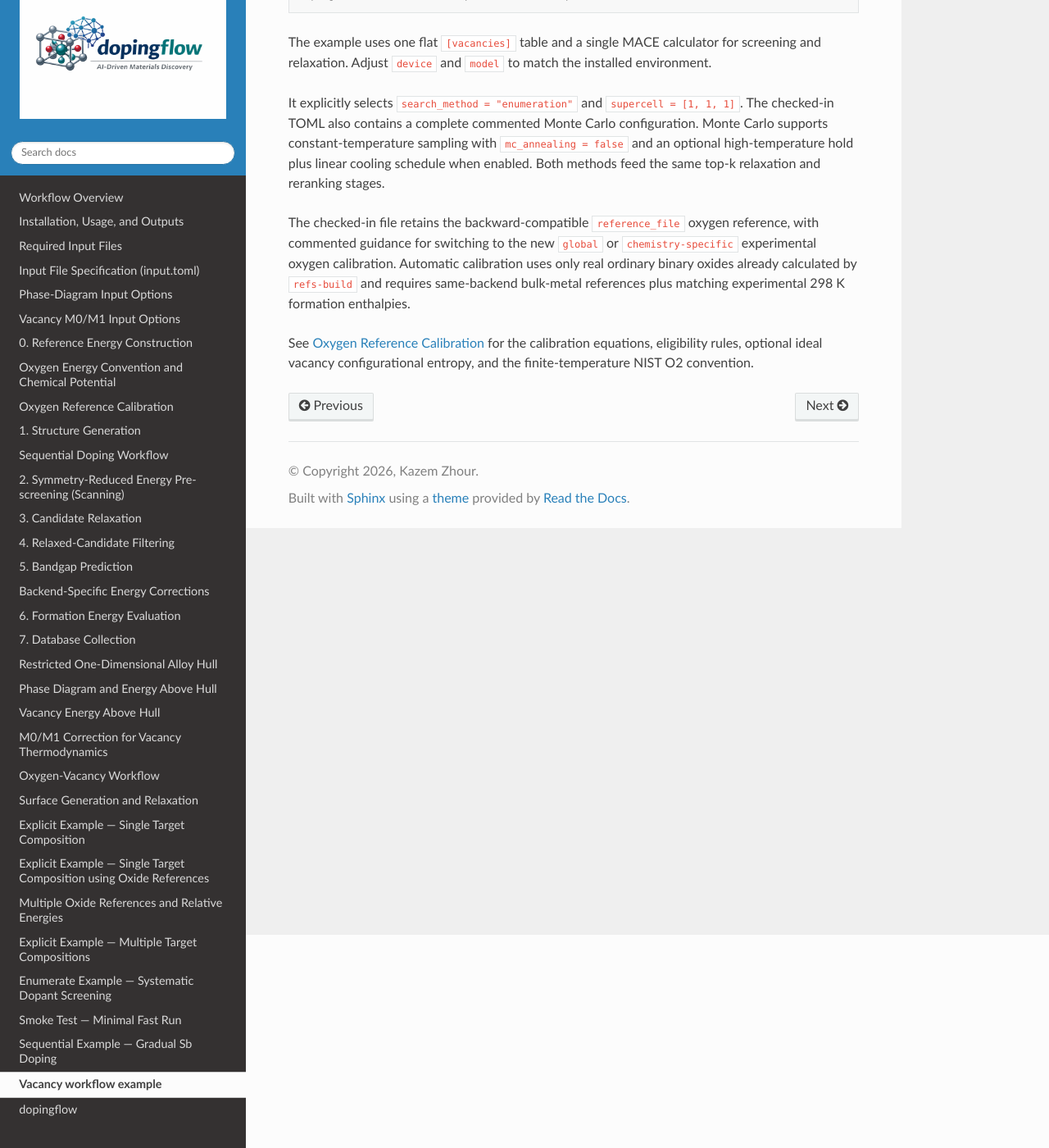
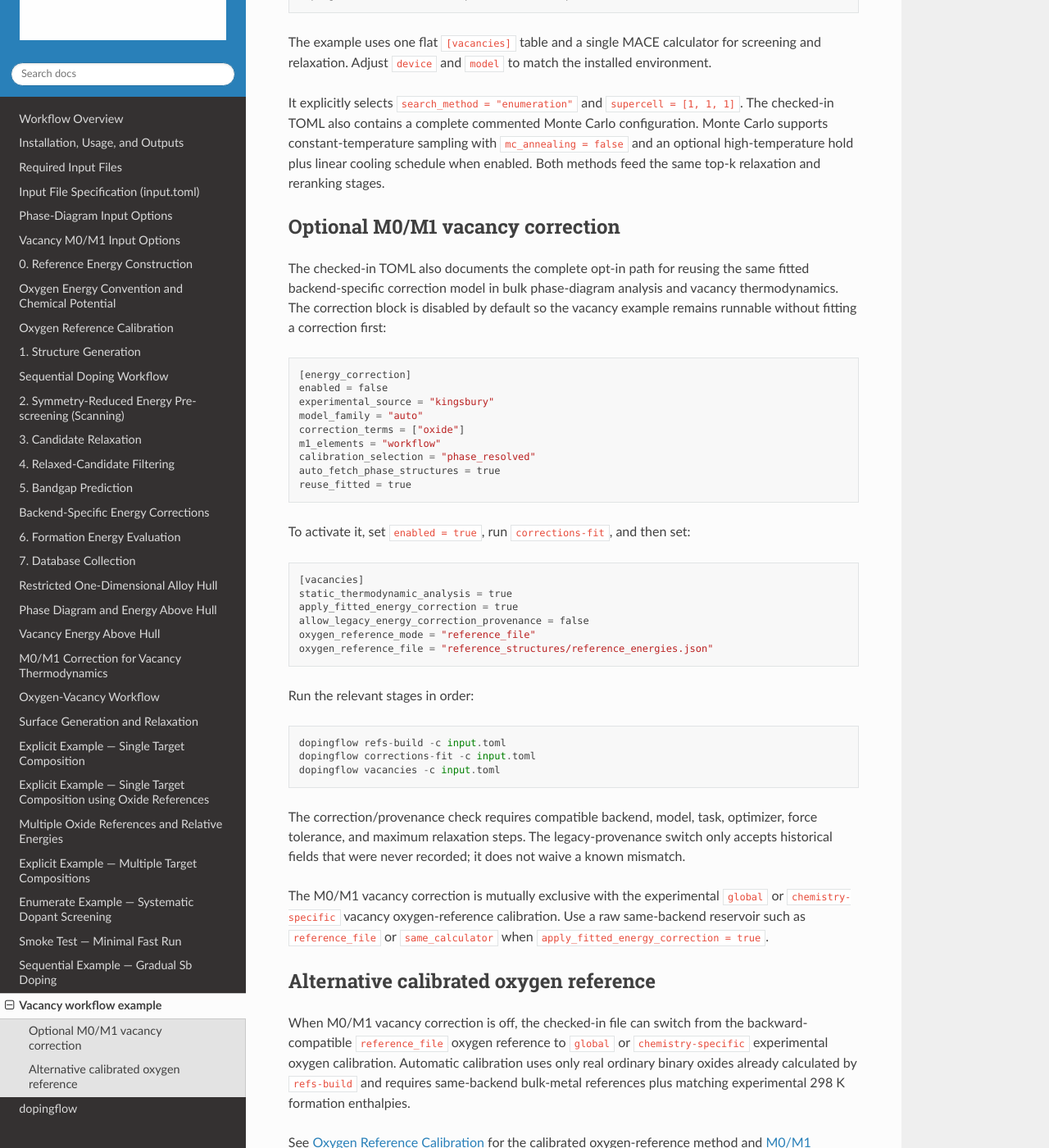
Before and after one commit to KazemZh/dopingflow, a Sphinx documentation site: the page built from docs/source/examples/vacancies.rst, in a window 1280 px wide and 1400 px high, scrolled down 260 px. Shown: the whole window at 82% size. Built offline with Sphinx 7.4.7 and the Read the Docs theme 3.1.0, drawn with Linux system fonts in a browser that asks for light colours; some of the changed text lies outside the part shown.

Commit message:
Extend Sphinx vacancy example with M0/M1 correction setup

```diff
--- a/docs/source/examples/vacancies.rst
+++ b/docs/source/examples/vacancies.rst
@@ -19,13 +19,59 @@ configuration. Monte Carlo supports constant-temperature sampling with
 cooling schedule when enabled. Both methods feed the same top-k relaxation and
 reranking stages.
 
-The checked-in file retains the backward-compatible ``reference_file`` oxygen
-reference, with commented guidance for switching to the new ``global`` or
+Optional M0/M1 vacancy correction
+---------------------------------
+
+The checked-in TOML also documents the complete opt-in path for reusing the
+same fitted backend-specific correction model in bulk phase-diagram analysis
+and vacancy thermodynamics. The correction block is disabled by default so the
+vacancy example remains runnable without fitting a correction first::
+
+   [energy_correction]
+   enabled = false
+   experimental_source = "kingsbury"
+   model_family = "auto"
+   correction_terms = ["oxide"]
+   m1_elements = "workflow"
+   calibration_selection = "phase_resolved"
+   auto_fetch_phase_structures = true
+   reuse_fitted = true
+
+To activate it, set ``enabled = true``, run ``corrections-fit``, and then set::
+
+   [vacancies]
+   static_thermodynamic_analysis = true
+   apply_fitted_energy_correction = true
+   allow_legacy_energy_correction_provenance = false
+   oxygen_reference_mode = "reference_file"
+   oxygen_reference_file = "reference_structures/reference_energies.json"
+
+Run the relevant stages in order::
+
+   dopingflow refs-build -c input.toml
+   dopingflow corrections-fit -c input.toml
+   dopingflow vacancies -c input.toml
+
+The correction/provenance check requires compatible backend, model, task,
+optimizer, force tolerance, and maximum relaxation steps. The legacy-provenance
+switch only accepts historical fields that were never recorded; it does not
+waive a known mismatch.
+
+The M0/M1 vacancy correction is mutually exclusive with the experimental
+``global`` or ``chemistry-specific`` vacancy oxygen-reference calibration. Use a
+raw same-backend reservoir such as ``reference_file`` or ``same_calculator``
+when ``apply_fitted_energy_correction = true``.
+
+Alternative calibrated oxygen reference
+---------------------------------------
+
+When M0/M1 vacancy correction is off, the checked-in file can switch from the
+backward-compatible ``reference_file`` oxygen reference to ``global`` or
 ``chemistry-specific`` experimental oxygen calibration. Automatic calibration
 uses only real ordinary binary oxides already calculated by ``refs-build`` and
 requires same-backend bulk-metal references plus matching experimental 298 K
 formation enthalpies.
 
-See :doc:`../methods/oxygen_calibration` for the calibration equations,
-eligibility rules, optional ideal vacancy configurational entropy, and the
-finite-temperature NIST O2 convention.
+See :doc:`../methods/oxygen_calibration` for the calibrated oxygen-reference
+method and :doc:`../methods/vacancy_energy_correction` for the M0/M1 vacancy
+correction equations, outputs, double-counting guard, and provenance rules.
```
